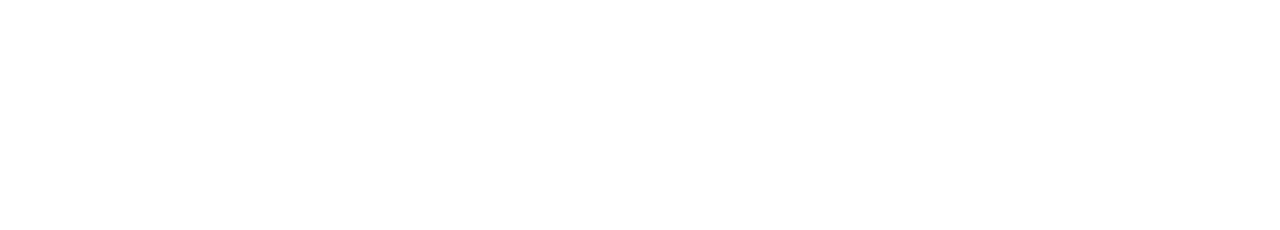
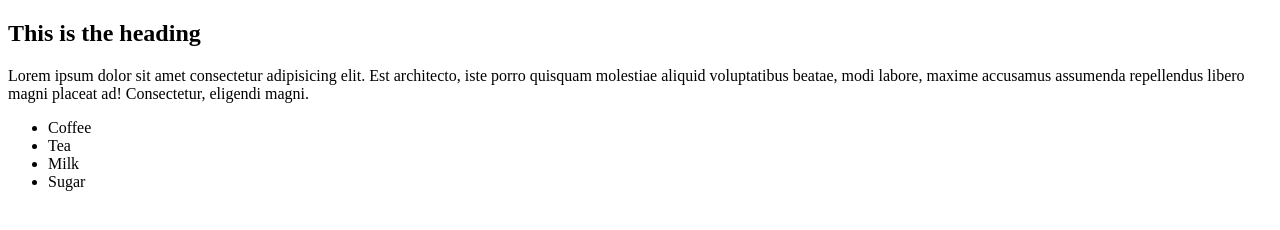
Before and after one commit to Ojehomon1/crap-portfolio, a plain HTML site: page index.html in a window 1280 px wide. Drawn offline with Linux system fonts and the light colour scheme.

Commit message:
added index html

```diff
--- a/index.html
+++ b/index.html
@@ -7,6 +7,14 @@
     <title>crap portfolio</title>
 </head>
 <body>
+    <h2>This is the heading</h2>
+    <p>Lorem ipsum dolor sit amet consectetur adipisicing elit. Est architecto, iste porro quisquam molestiae aliquid voluptatibus beatae, modi labore, maxime accusamus assumenda repellendus libero magni placeat ad! Consectetur, eligendi magni.</p>
+    <ul>
+        <li>Coffee</li>
+        <li>Tea</li>
+        <li>Milk</li>
+        <li>Sugar</li>
+      </ul>
 
 </body>
 </html>
```
